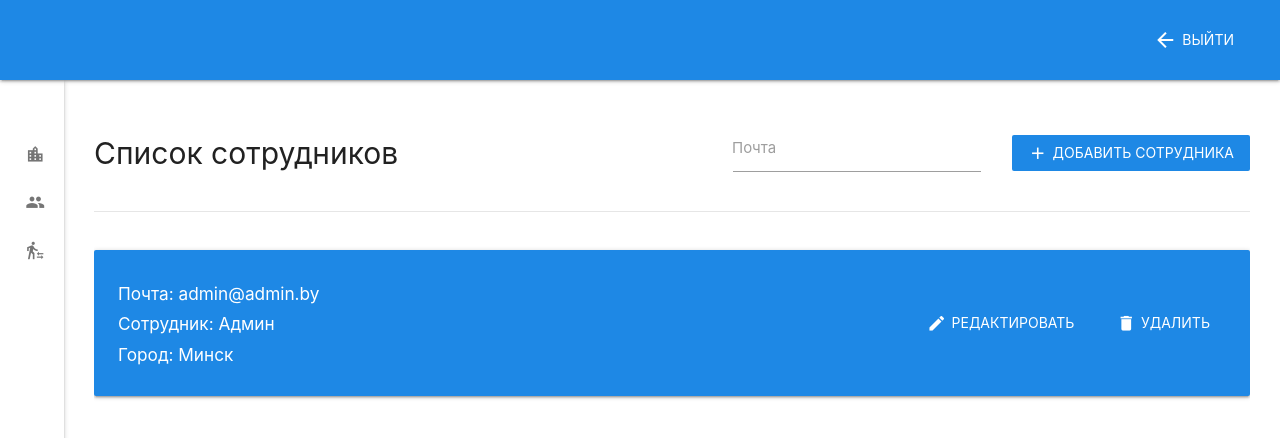
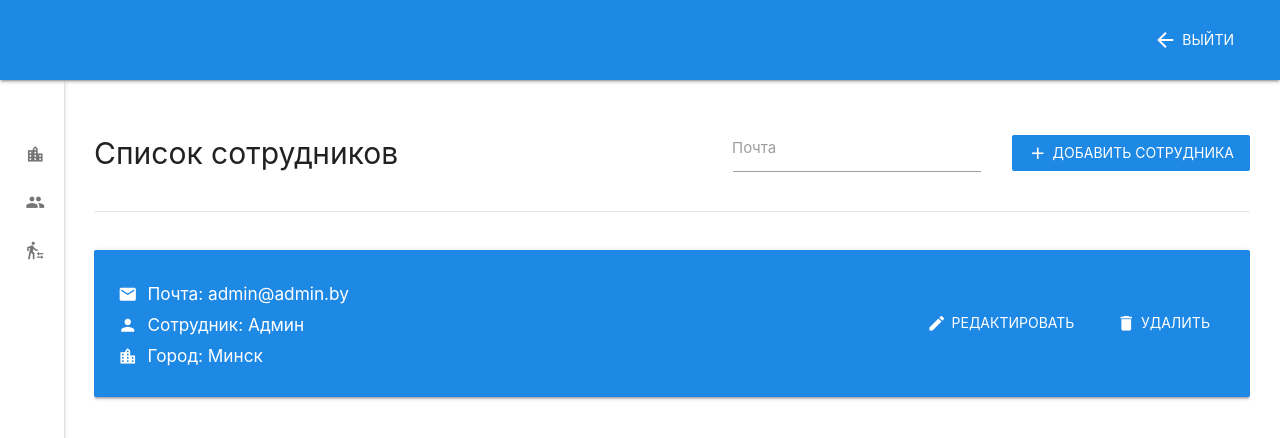
Before and after one commit to SadBarin/pave_erp, a Vue app: page /employees in a window 1280 px wide. Shown: the top 438 px of the page. Built offline with nearby package versions, Linux system fonts and the light colour scheme.

Commit message:
add icon for card

```diff
--- a/src/components/employees/AddCardEmployees.vue
+++ b/src/components/employees/AddCardEmployees.vue
@@ -49,8 +49,15 @@ export default {
         const newEmployee = {
           id: Date.now(),
           email: this.email,
-          name: 'Сотрудник',
-          city: 'Минск'
+          password: '',
+          name: Date.now(),
+          surname: '',
+          patronymic: '',
+          homePhone: '',
+          mobilePhone: '',
+          city: 'Минск',
+          duty: '',
+          access: false
         }
 
         this.$emit('add-employee', newEmployee)
--- a/src/components/employees/CardEmployees.vue
+++ b/src/components/employees/CardEmployees.vue
@@ -4,9 +4,9 @@
       <div class="card-panel blue darken-1 white-text">
         <div class="card-content dark-text card-line">
           <div class="info-container">
-            <h6>Почта: {{employee.email}}</h6>
-            <h6>Сотрудник: {{employee.name}}</h6>
-            <h6>Город: {{employee.city}}</h6>
+            <h6><i class="material-icons">email</i> Почта: {{employee.email}}</h6>
+            <h6><i class="material-icons">person</i> Сотрудник: {{employee.name}} {{employee.surname}} {{employee.patronymic}}</h6>
+            <h6><i class="material-icons">location_city</i> Город: {{employee.city}}</h6>
           </div>
           <div class="button-container">
             <router-link class="btn-flat waves-effect waves-light auth-submit white-text" to="/employees/editor">
@@ -53,6 +53,15 @@ export default {
     width: 50%;
   }
 
+  h6 {
+    display: flex;
+    align-items: center;
+  }
+
+  h6 .material-icons {
+    margin-right: 10px;
+  }
+
   .btn-flat {
     margin-left: 10px;
   }
--- a/src/components/sites/CardSites.vue
+++ b/src/components/sites/CardSites.vue
@@ -4,7 +4,7 @@
       <div class="card-panel blue darken-1 white-text">
         <div class="card-content dark-text card-line">
           <div class="info-container">
-            <h6>Город: {{city.cityName}}</h6>
+            <h6><i class="material-icons">location_city</i> Город: {{city.cityName}}</h6>
           </div>
           <div class="button-container">
             <button class="btn-flat waves-effect waves-light auth-submit white-text"
@@ -91,6 +91,15 @@ export default {
     width: 50%;
   }
 
+  h6 {
+    display: flex;
+    align-items: center;
+  }
+
+  h6 .material-icons {
+    margin-right: 10px;
+  }
+
   .btn-flat {
     margin-left: 10px;
   }
--- a/src/components/workers/CardWorkers.vue
+++ b/src/components/workers/CardWorkers.vue
@@ -4,7 +4,7 @@
       <div class="card-panel blue darken-1 white-text">
         <div class="card-content dark-text card-line">
           <div class="info-container">
-            <h6>Рабочий: {{worker.name}}</h6>
+            <h6><i class="material-icons">face</i> Рабочий: {{worker.name}}</h6>
           </div>
           <div class="button-container">
             <button class="btn-flat waves-effect waves-light auth-submit white-text"
@@ -91,6 +91,15 @@ export default {
     width: 50%;
   }
 
+  h6 {
+    display: flex;
+    align-items: center;
+  }
+
+  h6 .material-icons {
+    margin-right: 10px;
+  }
+
   .btn-flat {
     margin-left: 10px;
   }
```
